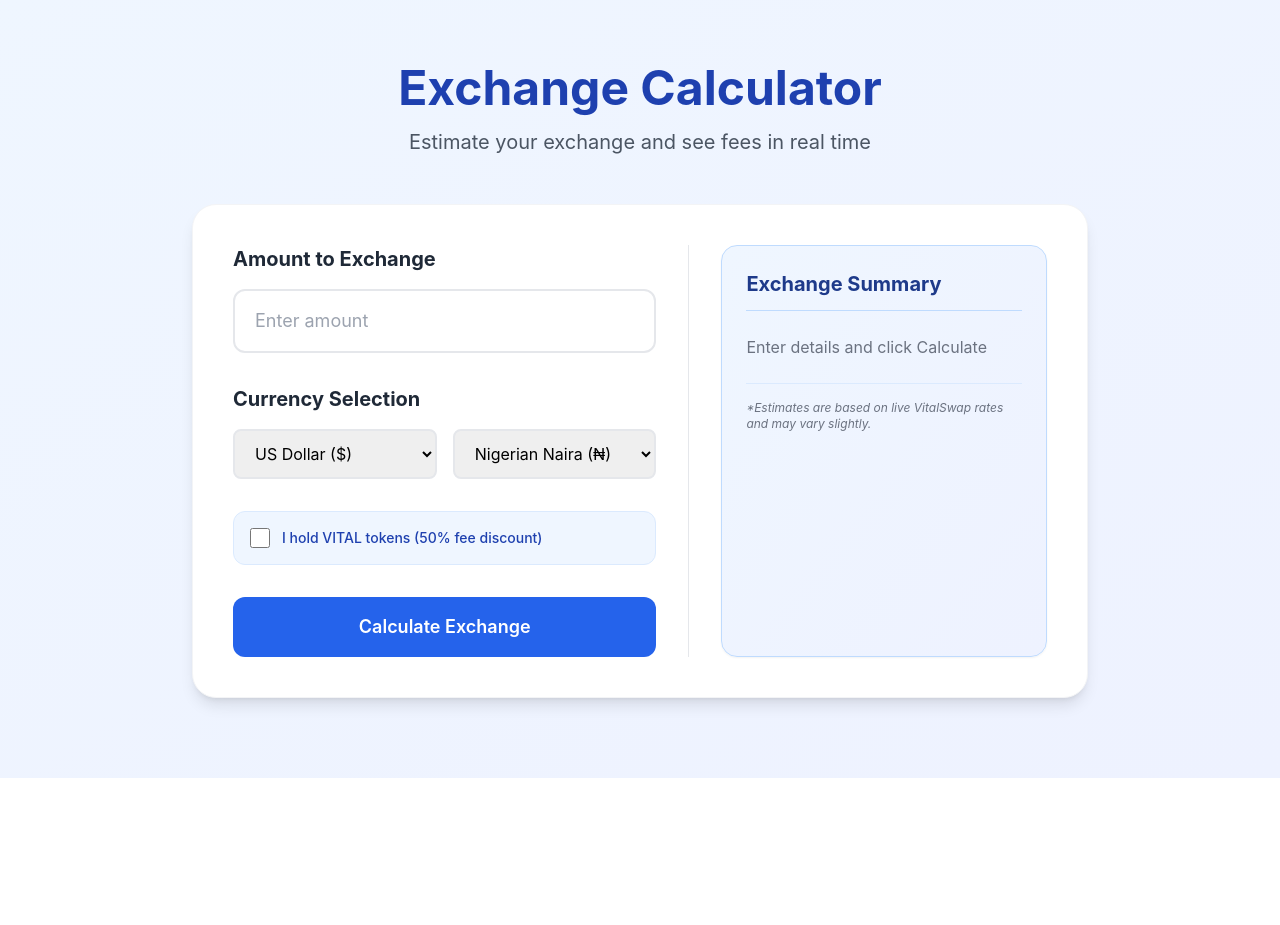
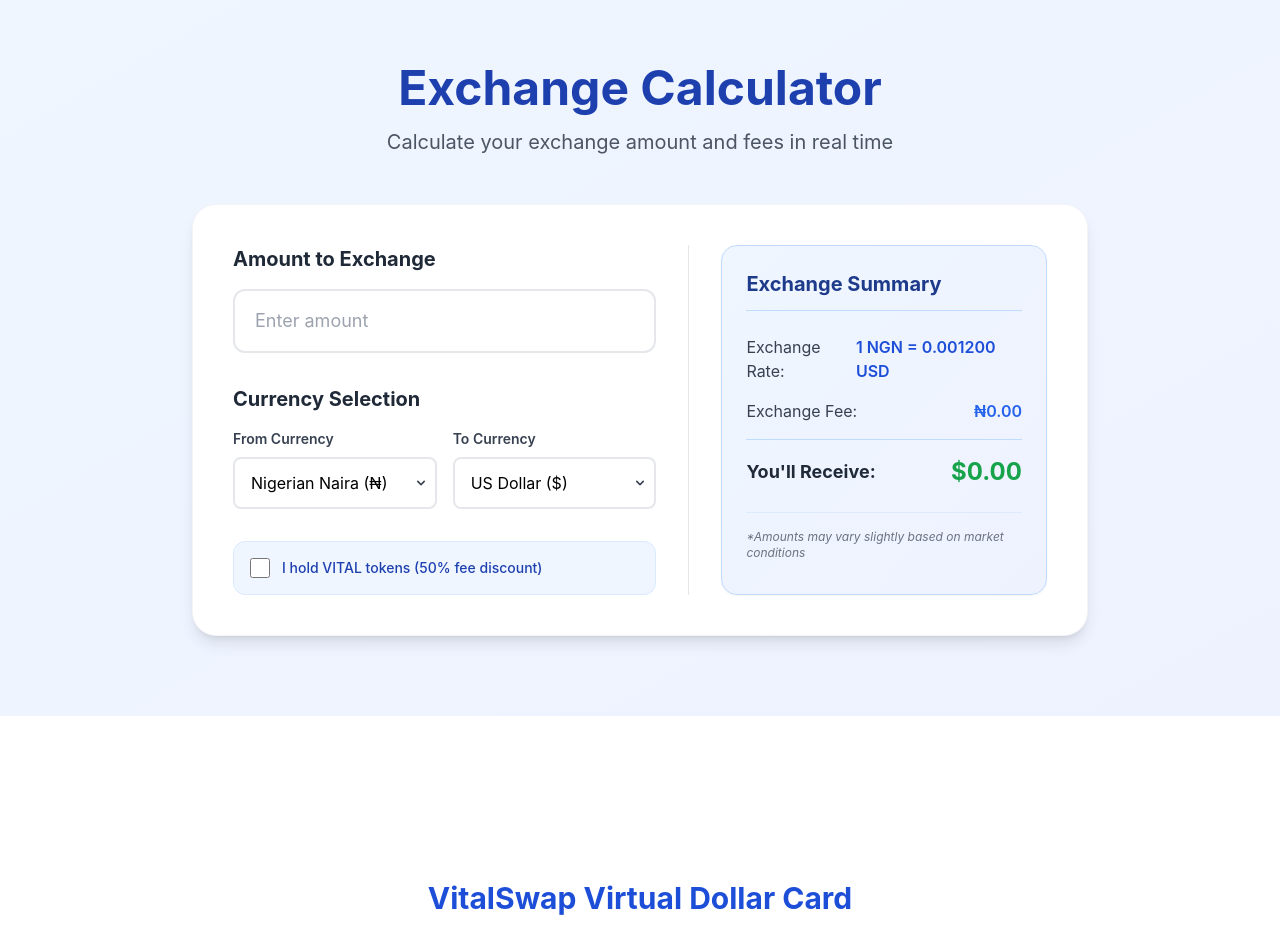
Before and after one commit to amazinglizabeth/FeePage, a React (Vite) app: page / in a window 1280 px wide. Shown: the part 1300-2225 px from the top of the page. Built offline with nearby package versions, Linux system fonts and the light colour scheme; no server answers.

Commit message:
Update Exchange-Calculator.jsx

```diff
--- a/src/components/Exchange-Calculator.jsx
+++ b/src/components/Exchange-Calculator.jsx
@@ -2,98 +2,42 @@
 
 export default function ExchangeCalculator() {
   const [amount, setAmount] = useState("");
-  const [fromCurrency, setFromCurrency] = useState("USD");
-  const [toCurrency, setToCurrency] = useState("NGN");
+  const [fromCurrency, setFromCurrency] = useState("NGN");
+  const [toCurrency, setToCurrency] = useState("USD");
   const [holdVital, setHoldVital] = useState(false);
-  const [result, setResult] = useState(null);
-  const [loading, setLoading] = useState(false);
-  const [error, setError] = useState(null);
 
-  // Make sure this matches your deployed backend
-  const BACKEND_URL = "https://swaptagbackend.onrender.com/api/exchange";
+  // Example exchange rates (you can replace with live API later)
+  const rates = {
+    NGN: { USD: 0.0012, EUR: 0.0011 },
+    USD: { NGN: 1600, EUR: 0.93 },
+    EUR: { NGN: 1700, USD: 1.08 },
+  };
 
-  async function handleCalculate() {
-    setLoading(true);
-    setError(null);
-    setResult(null);
+  const exchangeRate = rates[fromCurrency]?.[toCurrency] || 1;
 
-    const amt = parseFloat(amount);
-    if (Number.isNaN(amt) || amt <= 0) {
-      setError("Please enter a valid amount greater than 0.");
-      setLoading(false);
-      return;
-    }
+  // Calculate fee and total
+  const rawAmount = parseFloat(amount) || 0;
+  const baseFee = rawAmount * 0.02;
+  const fee = holdVital ? baseFee * 0.5 : baseFee;
+  const received = (rawAmount - fee) * exchangeRate;
 
-    try {
-      const res = await fetch(BACKEND_URL, {
-        method: "POST",
-        headers: { "Content-Type": "application/json" },
-        body: JSON.stringify({
-          amount: amt,
-          from: fromCurrency,
-          to: toCurrency,
-          // optional swap tag
-          swap_tag: "TEAMEX"
-        }),
-      });
-
-      if (!res.ok) {
-        const errText = await res.text();
-        throw new Error(`Backend error: ${res.status} ${errText}`);
-      }
-
-      const data = await res.json();
-
-      // Ensure the response matches expected keys
-      // Our backend returns: input, exchange_rate, fee_details, converted_amount
-      let feeDetails = data.fee_details || data.fees || { total_fee: 0, fixed_fee: 0, percent_fee: 0 };
-      // If percent/fixed exist but not total, compute:
-      if (feeDetails.total_fee === undefined) {
-        const percent = parseFloat(feeDetails.percent_fee || 0);
-        const fixed = parseFloat(feeDetails.fixed_fee || 0);
-        feeDetails.total_fee = Math.round(((percent * amt) + fixed) * 100) / 100;
-      }
-
-      // Apply VITAL discount client-side if selected
-      if (holdVital) {
-        const discountedFee = Math.round((feeDetails.total_fee * 0.5) * 100) / 100;
-        feeDetails = { ...feeDetails, total_fee: discountedFee };
-        // recompute converted amount using returned exchange_rate
-        const net = Math.max(0, amt - discountedFee);
-        data.converted_amount = Math.round(net * data.exchange_rate * 100) / 100;
-      }
-
-      // normalize into one result object we store
-      setResult({
-        input: data.input || { amount: amt, from: fromCurrency, to: toCurrency },
-        exchange_rate: data.exchange_rate || 1,
-        fee_details: feeDetails,
-        converted_amount: data.converted_amount
-      });
-    } catch (err) {
-      console.error("Simulation failed:", err);
-      setError("Failed to fetch simulation data");
-    } finally {
-      setLoading(false);
-    }
-  }
-
-  // --- rest of component markup unchanged; when rendering use `result` as before ---
   return (
     <section
       id="calculator"
       className="py-16 sm:py-20 px-4 sm:px-6 lg:px-8 bg-gradient-to-br from-blue-50 to-indigo-50"
     >
       <div className="max-w-4xl mx-auto">
+        {/* Header */}
         <div className="text-center mb-12">
           <h2 className="text-4xl sm:text-5xl font-bold text-blue-800 mb-4">
             Exchange Calculator
           </h2>
           <p className="text-gray-600 text-md sm:text-xl">
-            Estimate your exchange and see fees in real time
+            Calculate your exchange amount and fees in real time
           </p>
         </div>
 
+        {/* Calculator Box */}
         <div className="bg-white rounded-3xl shadow-lg border border-gray-100 overflow-hidden">
           <div className="p-8 sm:p-10">
             <div className="flex flex-col lg:flex-row gap-8">
@@ -103,6 +47,7 @@
                   <h3 className="text-xl font-bold text-gray-800 mb-4">
                     Amount to Exchange
                   </h3>
+                  <div className="relative">
                     <input
                       type="number"
                       value={amount}
@@ -111,31 +56,74 @@
                       className="w-full px-5 py-4 text-lg border-2 border-gray-200 rounded-xl focus:ring-2 focus:ring-blue-500 focus:border-blue-500 transition"
                     />
                   </div>
+                </div>
 
                 <div className="mb-8">
                   <h3 className="text-xl font-bold text-gray-800 mb-4">
                     Currency Selection
                   </h3>
                   <div className="grid grid-cols-1 sm:grid-cols-2 gap-4">
+                    <div>
+                      <label className="block text-sm font-semibold text-gray-700 mb-2">
+                        From Currency
+                      </label>
+                      <div className="relative">
                         <select
                           value={fromCurrency}
                           onChange={(e) => setFromCurrency(e.target.value)}
-                      className="w-full px-4 py-3 border-2 border-gray-200 rounded-lg focus:ring-2 focus:ring-blue-500 focus:border-blue-500"
+                          className="w-full px-4 py-3 border-2 border-gray-200 rounded-lg focus:ring-2 focus:ring-blue-500 focus:border-blue-500 appearance-none bg-white"
+                        >
+                          <option value="NGN">Nigerian Naira (₦)</option>
+                          <option value="USD">US Dollar ($)</option>
+                          <option value="EUR">Euro (€)</option>
+                        </select>
+                        <div className="pointer-events-none absolute inset-y-0 right-0 flex items-center px-2 text-gray-700">
+                          <svg
+                            className="h-4 w-4"
+                            xmlns="http://www.w3.org/2000/svg"
+                            viewBox="0 0 20 20"
+                            fill="currentColor"
+                          >
+                            <path
+                              fillRule="evenodd"
+                              d="M5.293 7.293a1 1 0 011.414 0L10 10.586l3.293-3.293a1 1 0 111.414 1.414l-4 4a1 1 0 01-1.414 0l-4-4a1 1 0 010-1.414z"
+                              clipRule="evenodd"
+                            />
+                          </svg>
+                        </div>
+                      </div>
+                    </div>
+
+                    <div>
+                      <label className="block text-sm font-semibold text-gray-700 mb-2">
+                        To Currency
+                      </label>
+                      <div className="relative">
+                        <select
+                          value={toCurrency}
+                          onChange={(e) => setToCurrency(e.target.value)}
+                          className="w-full px-4 py-3 border-2 border-gray-200 rounded-lg focus:ring-2 focus:ring-blue-500 focus:border-blue-500 appearance-none bg-white"
                         >
                           <option value="USD">US Dollar ($)</option>
                           <option value="NGN">Nigerian Naira (₦)</option>
                           <option value="EUR">Euro (€)</option>
                         </select>
-
-                    <select
-                      value={toCurrency}
-                      onChange={(e) => setToCurrency(e.target.value)}
-                      className="w-full px-4 py-3 border-2 border-gray-200 rounded-lg focus:ring-2 focus:ring-blue-500 focus:border-blue-500"
+                        <div className="pointer-events-none absolute inset-y-0 right-0 flex items-center px-2 text-gray-700">
+                          <svg
+                            className="h-4 w-4"
+                            xmlns="http://www.w3.org/2000/svg"
+                            viewBox="0 0 20 20"
+                            fill="currentColor"
                           >
-                      <option value="NGN">Nigerian Naira (₦)</option>
-                      <option value="USD">US Dollar ($)</option>
-                      <option value="EUR">Euro (€)</option>
-                    </select>
+                            <path
+                              fillRule="evenodd"
+                              d="M5.293 7.293a1 1 0 011.414 0L10 10.586l3.293-3.293a1 1 0 111.414 1.414l-4 4a1 1 0 01-1.414 0l-4-4a1 1 0 010-1.414z"
+                              clipRule="evenodd"
+                            />
+                          </svg>
+                        </div>
+                      </div>
+                    </div>
                   </div>
                 </div>
 
@@ -150,53 +138,36 @@
                     I hold VITAL tokens (50% fee discount)
                   </span>
                 </div>
-
-                <button
-                  onClick={handleCalculate}
-                  disabled={loading}
-                  className="mt-8 w-full py-4 bg-blue-600 text-white rounded-xl text-lg font-semibold hover:bg-blue-700 disabled:bg-gray-400 transition"
-                >
-                  {loading ? "Calculating..." : "Calculate Exchange"}
-                </button>
-
-                {error && (
-                  <p className="text-red-500 text-sm mt-4">{error}</p>
-                )}
               </div>
 
               {/* Divider */}
               <div className="hidden lg:block border-l border-gray-200"></div>
 
-              {/* Right Side - Results */}
+              {/* Right Side - Exchange Summary */}
               <div className="lg:w-2/5">
                 <div className="bg-gradient-to-br from-blue-50 to-indigo-50 rounded-2xl p-6 border border-blue-200 shadow-sm h-full">
                   <h3 className="text-xl font-bold text-blue-900 mb-6 pb-3 border-b border-blue-200">
                     Exchange Summary
                   </h3>
 
-                  {!result ? (
-                    <p className="text-gray-500">
-                      {loading ? "Calculating..." : "Enter details and click Calculate"}
-                    </p>
-                  ) : (
                   <div className="space-y-4 mb-6">
                     <div className="flex justify-between items-center">
                       <span className="text-gray-700">Exchange Rate:</span>
                       <span className="font-semibold text-blue-700">
-                          1 {fromCurrency} = {result.exchange_rate.toFixed(3)}{" "}
+                        1 {fromCurrency} = {exchangeRate.toFixed(6)}{" "}
                         {toCurrency}
                       </span>
                     </div>
 
                     <div className="flex justify-between items-center">
-                        <span className="text-gray-700">Total Fee:</span>
+                      <span className="text-gray-700">Exchange Fee:</span>
                       <span className="font-semibold text-blue-600">
                         {fromCurrency === "NGN"
                           ? "₦"
                           : fromCurrency === "USD"
                           ? "$"
                           : "€"}
-                          {result.fee_details.total_fee.toFixed(2)}
+                        {fee.toFixed(2)}
                       </span>
                     </div>
 
@@ -211,15 +182,14 @@
                             : toCurrency === "USD"
                             ? "$"
                             : "€"}
-                            {result.converted_amount.toFixed(2)}
+                          {received.toFixed(2)}
                         </span>
                       </div>
                     </div>
                   </div>
-                  )}
 
                   <p className="text-xs text-gray-500 italic mt-6 pt-4 border-t border-blue-100">
-                    *Estimates are based on live VitalSwap rates and may vary slightly.
+                    *Amounts may vary slightly based on market conditions
                   </p>
                 </div>
               </div>
```
Lines whose indentation alone changed are shown as unchanged.
